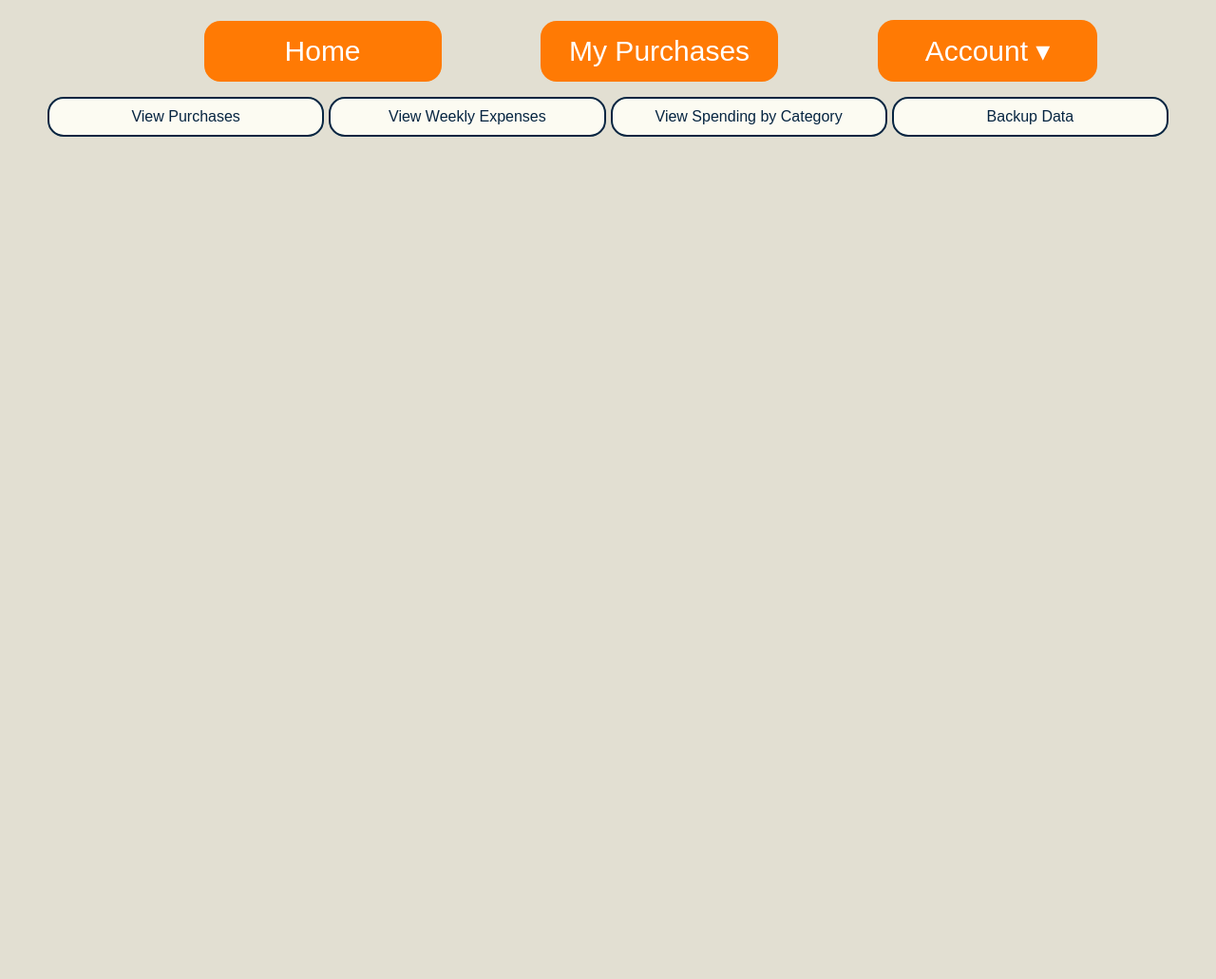
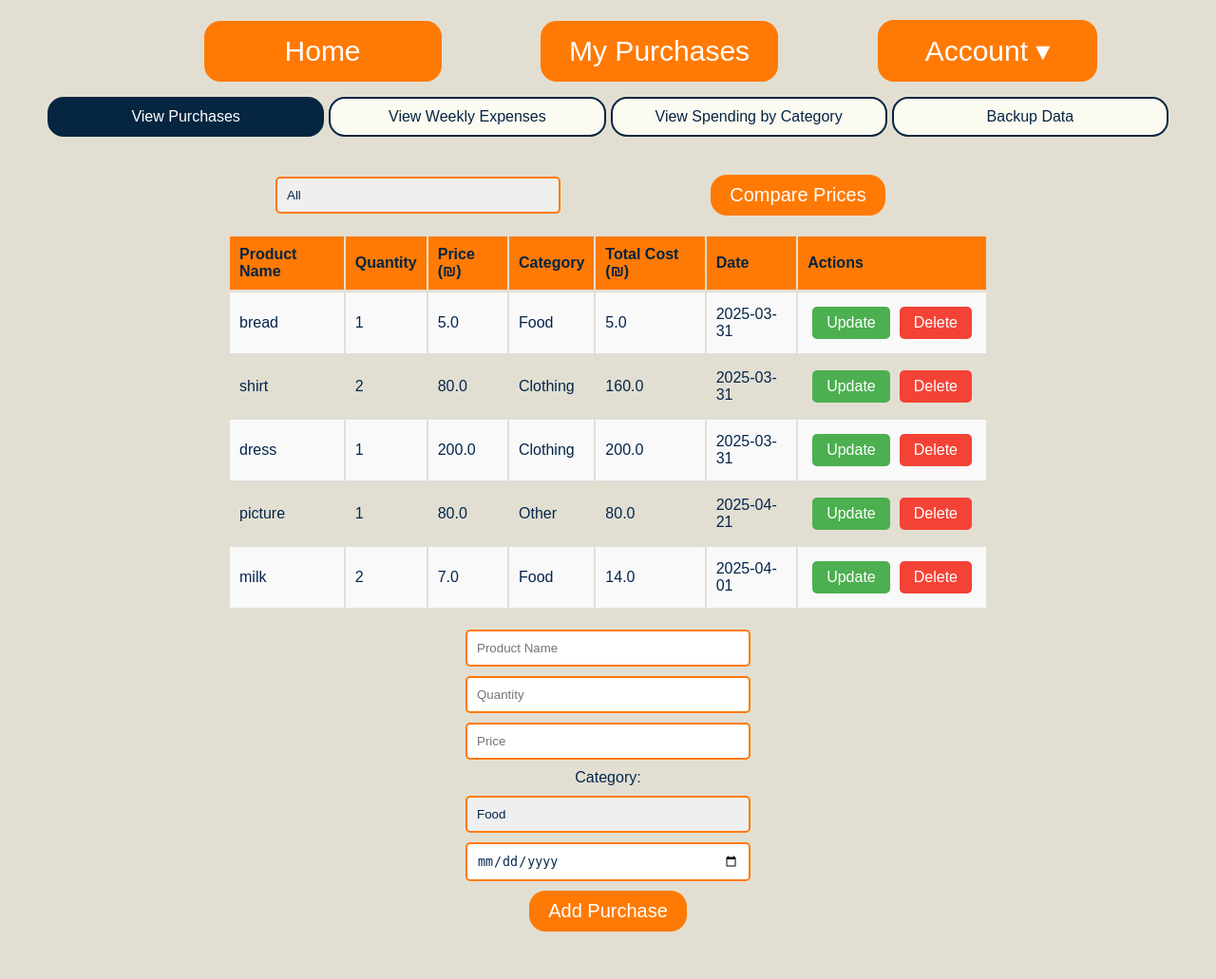
Before and after one commit to tamarmmi123/shoppingManagement, a Flask app: page /filter_purchases in a window 1280 px wide. Shown: the part 489-1520 px from the top of the page at 95% size. Before the commit the page ends 633 px from the top, so only its background shows below. Run offline with Flask 3, Linux system fonts and the light colour scheme; a user stored in the database is signed in.

Commit message:
more finishings

```diff
--- a/main.py
+++ b/main.py
@@ -143,11 +143,16 @@ def purchases():
     if request.method == "POST":
         chart = request.form.get("chart", "purchases")
 
+
+    weekly_expenses(user.id)
+    category_expenses(user.id)
+
+    weekly_graph = url_for('static', filename='weekly_graph.png')
+    category_graph = url_for('static', filename='category_graph.png')
+
     purchases = Purchase.query.filter_by(user_id=user.id).all()
     categories = ["Food", "Transport", "Clothing", "Entertainment", "Other"]
 
-    weekly_graph = url_for('static', filename='user_weekly_graph.png')
-    category_graph = url_for('static', filename='user_category_graph.png')
 
     return render_template("purchases.html",user=user,purchases=purchases,categories=categories,chart=chart,weekly_graph=weekly_graph,category_graph=category_graph)
 
@@ -161,9 +166,6 @@ def add_purchase():
     categories = ["Food", "Transport", "Clothing", "Entertainment"]
 
     category = request.form['category']
-
-    if category == "Other" and request.form.get('custom_category'):
-        category = request.form['custom_category'].strip()
 
     date_str = request.form['date']
     date_obj = datetime.strptime(date_str, '%Y-%m-%d').date()
@@ -180,21 +182,21 @@ def add_purchase():
     db.session.add(new_purchase)
     db.session.commit()
 
+    weekly_expenses(session["user_id"])
+    category_expenses(session["user_id"])
+
     return redirect(url_for('purchases'))
 
 @app.route('/update_purchase/<int:id>', methods=['GET', 'POST'])
 def update_purchase(id):
     if "user_id" not in session:
-        return redirect(url_for('register'))
+        return redirect(url_for('login'))
 
     categories = ["Food", "Transport", "Clothing", "Entertainment"]
     purchase = Purchase.query.get_or_404(id)
 
     if request.method == "POST":
         category = request.form['category']
-
-        if category == "Other" and request.form.get('custom_category'):
-            category = request.form['custom_category'].strip()
 
         purchase.prodName = request.form['prodName']
         purchase.qty = int(request.form['qty'])
@@ -203,6 +205,10 @@ def update_purchase(id):
         purchase.date = datetime.strptime(request.form['date'], '%Y-%m-%d').date()
 
         db.session.commit()
+
+        weekly_expenses(session["user_id"])
+        category_expenses(session["user_id"])
+
         return redirect(url_for('purchases', user_id=session["user_id"]))
 
     return render_template('updatePurchase.html',
@@ -226,6 +232,10 @@ def delete_purchase(id):
 
     db.session.delete(purchase)
     db.session.commit()
+
+    weekly_expenses(session["user_id"])
+    category_expenses(session["user_id"])
+
     return redirect(url_for("purchases"))
 
 @app.route("/filter_purchases", methods=["GET"])
@@ -256,15 +266,27 @@ def filter_purchases():
 
     filtered_purchases = query.all()
 
-    return render_template("purchases.html", purchases=filtered_purchases)
+    categories = db.session.query(Purchase.category).filter_by(user_id=user_id).distinct().all()
+    categories = [c[0] for c in categories]
+
+    return render_template("purchases.html",
+                           purchases=filtered_purchases,
+                           chart="purchases",
+                           categories=categories)
 
 
 
 @app.route('/saveData')
 def save_data():
-    purchases = Purchase.query.all()
+    if "user_id" not in session:
+        flash("You must be logged in to filter purchases!", "danger")
+        return redirect(url_for("login"))
+
+    user_id = session["user_id"]
+    purchases = Purchase.query.filter_by(user_id=user_id)
+
     data = [
-        {"Product Name": p.prodName, "Quantity": p.qty, "Price": p.price, "category": p.category, "date": p.date}
+        {"Product Name": p.prodName, "Quantity": p.qty, "Price": p.price, "category": p.category, "Date": p.date.strftime('%Y-%m-%d')}
         for p in purchases
     ]
 
@@ -274,30 +296,24 @@ def save_data():
 
     return send_file(file_path, as_attachment=True)
 
-
-def generate_empty_plot():
-    """Creates an empty plot if no data is available."""
-    fig, ax = plt.subplots()
-    ax.text(0.5, 0.5, "No Data Available", fontsize=12, ha='center', va='center')
-    ax.set_axis_off()
-
-    output = io.BytesIO()
-    plt.savefig(output, format='png')
-    plt.close(fig)
-    output.seek(0)
-    return Response(output.getvalue(), mimetype='image/png')
-
 def get_purchases(user_id):
     purchases = Purchase.query.filter_by(user_id=user_id).all()
     return purchases
 
-@app.route('/weekly-expenses')
-def weekly_expenses():
+
+def weekly_expenses(user_id):
     if "user_id" not in session:
         return "Unauthorized", 403
 
-    user_id = session["user_id"]
     purchases = get_purchases(user_id)
+    if not purchases:
+        fig, ax = plt.subplots(figsize=(6, 4))
+        ax.text(0.5, 0.5, "No purchases yet!", ha="center", va="center", fontsize=14)
+        ax.axis('off')
+        output_path = os.path.join("static", "weekly_graph.png")
+        plt.savefig(output_path, bbox_inches='tight', transparent=True)
+        plt.close(fig)
+        return
 
     data = [{
         'category': p.category,
@@ -309,41 +325,38 @@ def weekly_expenses():
 
     df = pd.DataFrame(data)
 
-    if df.empty:
-        return generate_empty_plot()
-
     df['date'] = pd.to_datetime(df['date'])
-
     df['Week Start'] = df['date'].dt.to_period('W').apply(lambda r: r.start_time)
     df['Week End'] = df['date'].dt.to_period('W').apply(lambda r: r.end_time)
-
     df['Week Range'] = df.apply(lambda row: f"{row['Week Start'].strftime('%b %d')} - {row['Week End'].strftime('%b %d')}", axis=1)
 
     weekly_expenses = df.groupby('Week Range')['cost'].sum()
 
     fig, ax = plt.subplots(figsize=(14, 6))
     weekly_expenses.plot(kind='bar', title="Weekly Expenses", ax=ax, width=0.8)
-
     ax.set_ylabel('Total Cost')
     ax.set_xlabel('Week')
     ax.set_xticklabels(weekly_expenses.index, rotation=0, ha='center')
-
     ax.grid(axis='y', linestyle='--', alpha=0.7)
 
-    output = io.BytesIO()
-    plt.savefig(output, format='png', bbox_inches='tight', transparent=True)
+    output_path = os.path.join("static", "weekly_graph.png")
+    plt.tight_layout()
+    plt.savefig(output_path, format='png', bbox_inches='tight', transparent=True)
     plt.close(fig)
-    output.seek(0)
-    return Response(output.getvalue(), mimetype='image/png')
 
-@app.route('/category-expenses')
-def category_expenses():
-    """Generate a pie chart of expenses by category with a legend."""
+def category_expenses(user_id):
     if "user_id" not in session:
         return "Unauthorized", 403
 
-    user_id = session["user_id"]
     purchases = get_purchases(user_id)
+    if not purchases:
+        fig, ax = plt.subplots(figsize=(6, 4))
+        ax.text(0.5, 0.5, "No purchases yet!", ha="center", va="center", fontsize=14)
+        ax.axis('off')
+        output_path = os.path.join("static", "category_graph.png")
+        plt.savefig(output_path, bbox_inches='tight', transparent=True)
+        plt.close(fig)
+        return
 
     data = [{
         'category': p.category,
@@ -354,9 +367,6 @@ def category_expenses():
     } for p in purchases]
 
     df = pd.DataFrame(data)
-
-    if df.empty:
-        return generate_empty_plot()
 
     category_expenses = df.groupby('category')['cost'].sum()
 
@@ -369,11 +379,10 @@ def category_expenses():
 
     ax.set_title("Category Expenses")
 
-    output = io.BytesIO()
-    plt.savefig(output, format='png', bbox_inches='tight', transparent=True)
+    output_path = os.path.join("static", "category_graph.png")
+    plt.tight_layout()
+    plt.savefig(output_path, format='png', bbox_inches='tight', transparent=True)
     plt.close(fig)
-    output.seek(0)
-    return Response(output.getvalue(), mimetype='image/png')
 
 @app.route("/demoProfile", methods=["GET", "POST"])
 def demo_profile():
--- a/templates/filterPurchases.html
+++ b/templates/filterPurchases.html
@@ -12,7 +12,6 @@
         <option value="custom_range" {% if request.args.get('filter') == 'custom_range' %}selected{% endif %}>Custom Date Range</option>
     </select>
 
-    <!-- Custom Date Range Fields -->
     <div>
         <label for="start_date">Start Date:</label>
         <input type="date" name="start_date" id="start_date" value="{{ request.args.get('start_date') }}">
--- a/templates/purchases.html
+++ b/templates/purchases.html
@@ -92,7 +92,7 @@
         <input type="number" step="0.01" name="price" placeholder="Price" required>
         <label for="category">Category:</label>
         <select name="category" required>
-            {% for category in categories %}
+            {% for category in categories or [] %}
             <option value="{{ category }}">{{ category }}</option>
             {% endfor %}
         </select>
@@ -104,13 +104,13 @@
 {% elif chart == 'weekly' %}
 <div id="form-section">
     <div class="demo-graph-container">
-        <img src="{{ url_for('weekly_expenses') }}" alt="Weekly Expenses Graph">
+        <img src="{{ url_for('static', filename='weekly_graph.png') }}" alt="Weekly Expenses Graph">
     </div>
 </div>
 {% elif chart == 'category' %}
 <div id="form-section">
     <div class="demo-graph-container">
-        <img src="{{ url_for('category_expenses') }}" alt="Category Expenses Graph">
+        <img src="{{ url_for('static', filename='category_graph.png') }}" alt="Category Spending Graph">
     </div>
 </div>
 {% endif %}
```
Also changed, not shown: saveData.csv (+5 -11 lines), static/category_graph.png, static/weekly_graph.png.
